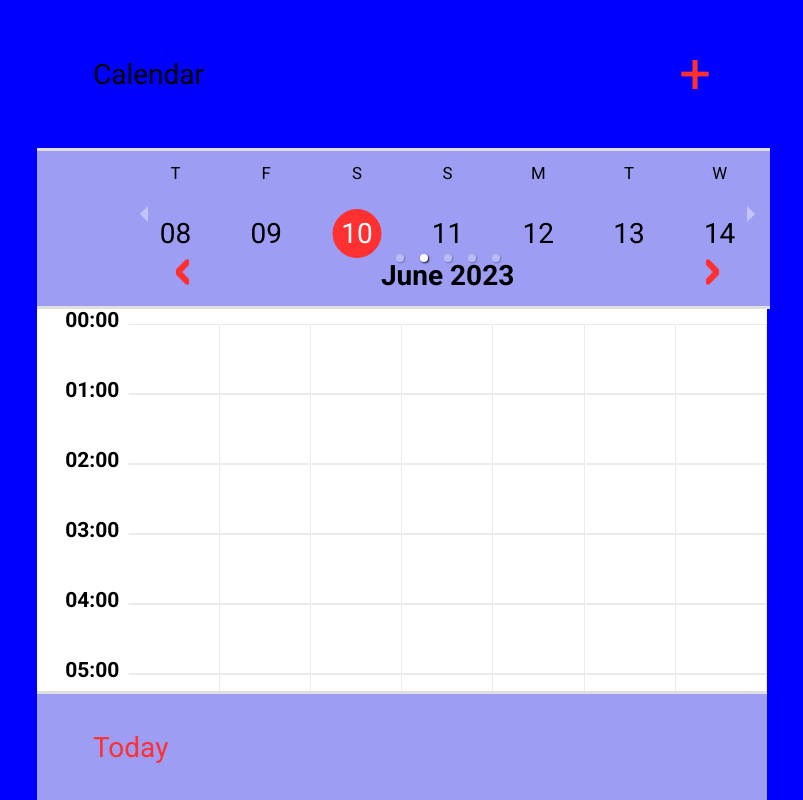
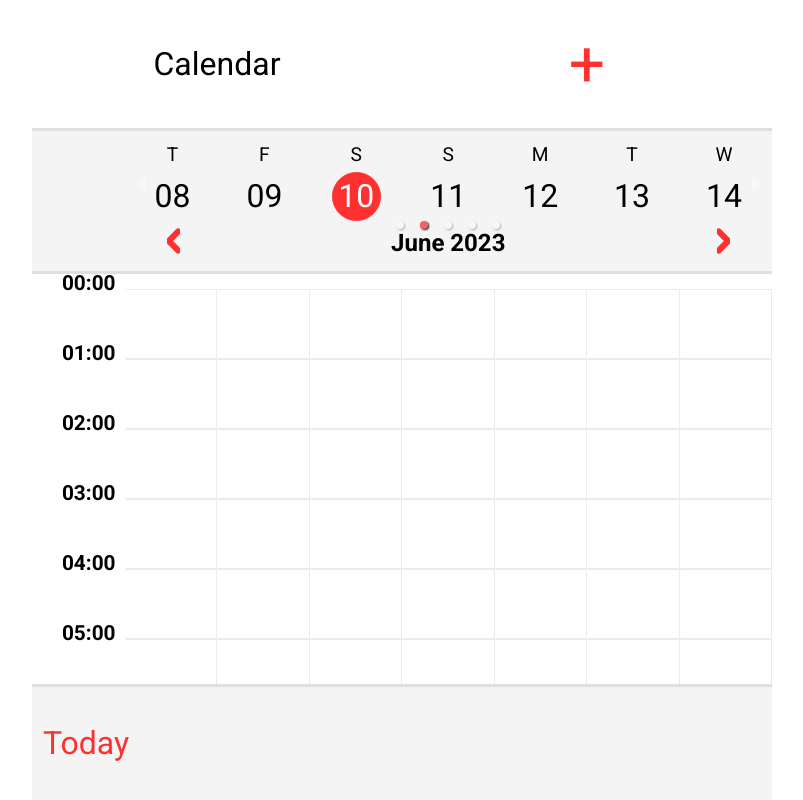
Before and after one commit to pirogHub/calendar, a React (Create React App) app: page / in a window 1280 px wide. Shown: the whole page, without its empty margins (238-1041 px from the left). Built offline with nearby package versions, Linux system fonts and the light colour scheme.

Commit message:
fix rems5

```diff
--- a/src/App.css
+++ b/src/App.css
@@ -1,10 +1,10 @@
 .carousel-root {
-  height: 120px;
+  height: 105px;
   margin-bottom: -20px;
 
 
   @media all and (max-width: 600px) {
-    height: 110px;
+    height: 105px;
   }
 
   @media all and (max-width: 400px) {
@@ -19,11 +19,27 @@
 }
 
 .control-dots {
-  bottom: -2px !important;
+  bottom: -10px !important;
+}
+
+.carousel .control-dots .dot.selected {
+  background-color: rgb(238, 101, 101);
 }
 
 & .carousel {
-  height: 100%;
+  height: 100px;
+
+  @media all and (max-width: 600px) {
+    height: 95px;
+  }
+
+  @media all and (max-width: 400px) {
+    height: 90px;
+  }
+
+  @media all and (max-width: 320px) {
+    height: 80px;
+  }
 }
 
 
--- a/src/components/CalendarHeader.jsx
+++ b/src/components/CalendarHeader.jsx
@@ -21,8 +21,8 @@ export default CalendarHeader
 
 
 const StyledCalendarHeader = styled.header`
-     min-height: 148px;
-    padding: 10px;
+     min-height: 128px;
+    padding: 0px;
     /* padding-inline: 60px; */
     box-sizing: border-box;
     display: flex;
--- a/src/components/Hour/StyledHourItem.js
+++ b/src/components/Hour/StyledHourItem.js
@@ -32,7 +32,11 @@ export const StyledHourItem = styled.div`
     position: absolute;
     top: -1.2rem;
     right: 8px;
-    font-size: 1.5rem;
+    font-size: 1.3rem;
+
+    @media all and (max-width: 570px) {
+        font-size: 1rem;
+    }
     }
 
 
--- a/src/components/containers/CalendarWrapper.js
+++ b/src/components/containers/CalendarWrapper.js
@@ -9,5 +9,5 @@ export const StyledCalendarWrapper = styled.div`
   position: relative;
   overflow: hidden;
   box-sizing: border-box;
-  padding-inline: 5px;
+
 `
--- a/src/components/ui/StyledBtn.js
+++ b/src/components/ui/StyledBtn.js
@@ -3,13 +3,16 @@ import { styled } from "styled-components";
 export const StyledBtn = styled.button`
     --color: ${props => props.$isNotActivity ? props.theme.color_simple : props.theme.color_active};
     --bsh: 0px 0px 3px ${props => props.theme.color_active_hover};
+    -padding:  ${props => props.theme.$withoutPudding ? 0 : "45px"};
 
-    padding: 5px 45px;
+    padding-block: 5px;
+    padding-inline: var(--padding);
     color: var(--color);
     font-size: ${props => props.$largeTxt ? props.theme.fzxl : props.theme.fz};
     border: 1px solid transparent;
     transition: all .25s cubic-bezier(0.64, 0.3, 1, 1);;
     border-radius: 3px;
+    width: 100%;
     svg {
         width: 13px;
 
@@ -30,13 +33,16 @@ export const StyledBtn = styled.button`
 
 
     @media all and (max-width: 500px) {
-        padding: 5px 35px;
+        -padding:  ${props => props.theme.$withoutPudding ? 0 : "35px"};
+    padding-inline: var(--padding);
     }
 
     @media all and (max-width: 390px) {
-        padding: 5px 25px;
+        -padding:  ${props => props.theme.$withoutPudding ? 0 : "25px"};
+        padding-inline: var(--padding);
     }
     @media all and (max-width: 300px) {
-        padding: 5px 15px;
+        -padding:  ${props => props.theme.$withoutPudding ? 0 : "15px"};
+        padding-inline: var(--padding);
     }
 `
--- a/src/components/ui/WeekBar/Day.jsx
+++ b/src/components/ui/WeekBar/Day.jsx
@@ -64,7 +64,7 @@ const DayWrapper = styled.div`
     justify-content: center;
     box-sizing: border-box;
     padding: 10px;
-    height: 115px;
+    height: 90px;
     /* font-size: 1.2rem; */
     font-size: ${props => props.theme.fzsm};
     padding-bottom: 0;
@@ -94,8 +94,8 @@ const DayWrapper = styled.div`
       & .circle {
         position: absolute;
         z-index:-1;
-        width: 3.5rem;
-        height: 3.5rem;
+        width: 3.1rem;
+        height: 3.1rem;
     }
     }
 
@@ -108,8 +108,6 @@ const DayWrapper = styled.div`
      .circle {
         position: absolute;
         z-index:-1;
-        width: 3.5rem;
-        height: 3.5rem;
         background: ${props => props.theme.color_active};
         border-radius: 50px;
         border: 1px solid ${props => props.theme.color_active};
--- a/src/components/ui/WeekBar/MonthToggler.jsx
+++ b/src/components/ui/WeekBar/MonthToggler.jsx
@@ -21,6 +21,7 @@ export default function WeekToggler() {
         <MonthTogglerWrapper
         >
             <StyledBtn
+                $withoutPudding
                 onClick={onClickPrev}
             >
                 <Arrow />
@@ -29,6 +30,7 @@ export default function WeekToggler() {
                 {dayjs(new Date(dayjs().year(), monthIndex)).format("MMMM YYYY")}
             </h2>
             <StyledBtn
+                $withoutPudding
                 onClick={onClickNext}
             >
                 <Arrow isRight />
@@ -40,13 +42,19 @@ export default function WeekToggler() {
 
 const MonthTogglerWrapper = styled.div`
   display: flex;
-        justify-content: space-between;
+        /* justify-content: space-between; */
 
     .data_label {
+        width: 100%;
     display: flex;
     align-items: center;
     justify-content: center;
     text-align: center;
-    font-size: 2rem;
-}
+    font-size: 1.5rem;
+        flex: 5;
+    }
+
+    ${StyledBtn} {
+        flex: 1;
+    }
 `
--- a/src/components/ui/WeekBar/WeekBar.jsx
+++ b/src/components/ui/WeekBar/WeekBar.jsx
@@ -19,8 +19,8 @@ export default function WeekBar() {
 }
 
 const WeekBarWrapper = styled.div`
-    min-height: 155px;
-    max-height: 155px;
+    min-height: 140px;
+    max-height: 140px;
 
     grid-template-columns: 100%;
     grid-template-rows: 3fr 1fr;
@@ -29,8 +29,8 @@ const WeekBarWrapper = styled.div`
     box-sizing: border-box;
 
     @media all and (max-width: 600px) {
-      min-height: 145px;
-    max-height: 145px;
+        min-height: 140px;
+    max-height: 140px;
     }
 
     @media all and (max-width: 500px) {
--- a/src/index.css
+++ b/src/index.css
@@ -11,31 +11,31 @@ button {
 
 
 html {
-    font-size: 14px;
-    background-color: #00f;
+    font-size: 16px;
+
 
     @media all and (max-width: 600px) {
         font-size: 90%;
-        background-color: #0f0;
+
     }
 
     @media all and (max-width: 500px) {
         font-size: 80%;
-        background-color: #0ff;
+
     }
 
     @media all and (max-width: 400px) {
         font-size: 75%;
-        background-color: #f00;
+
     }
 
     @media all and (max-width: 390px) {
         font-size: 70%;
-        background-color: #f0f;
+
     }
 
     @media all and (max-width: 330px) {
         font-size: 50%;
-        background-color: #72d867;
+
     }
 }
--- a/src/index.js
+++ b/src/index.js
@@ -31,6 +31,7 @@ const light = {
 // ${props => props.theme. }
 const theme = {
   fzsm: "1.2rem",
+  fzsmxl: "1.5rem",
   fz: "2rem",
   fzxl: "4rem",
   ...light
```
